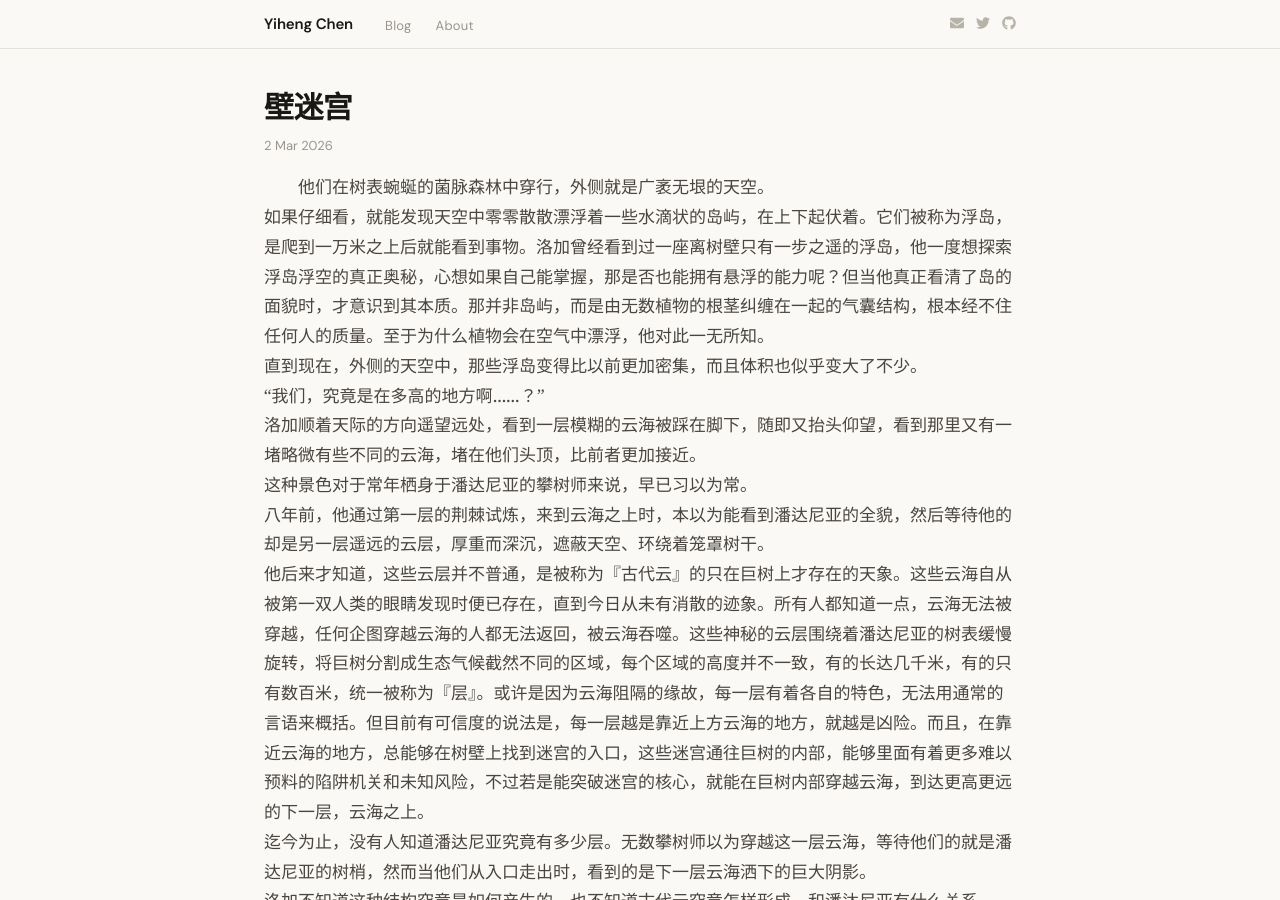
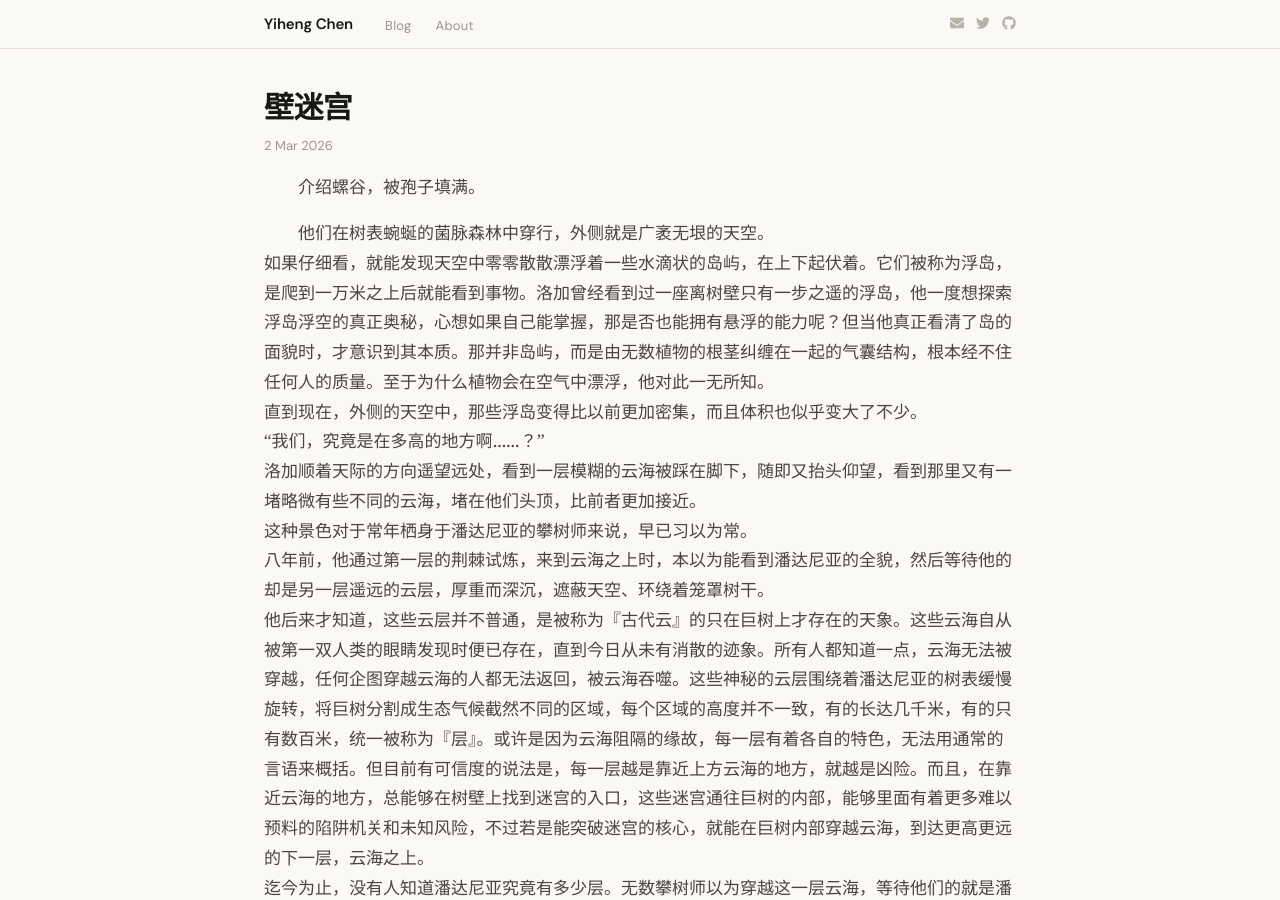
Before and after one commit to yihenc/yihenc.github.io, a Jekyll site: the page built from _posts/2026-03-02-壁迷宫.md, in a window 1280 px wide and 900 px high. Built offline with Jekyll 4.4.1, drawn with Linux system fonts in a browser that asks for light colours; nearby versions of some CDN libraries.

Commit message:
Update: 壁迷宫

```diff
--- a/_posts/2026-03-02-壁迷宫.md
+++ b/_posts/2026-03-02-壁迷宫.md
@@ -3,6 +3,8 @@ layout: post
 title: "壁迷宫"
 date: 2026-03-02 00:00 +0000
 ---
+介绍螺谷，被孢子填满。
+
 他们在树表蜿蜒的菌脉森林中穿行，外侧就是广袤无垠的天空。
 如果仔细看，就能发现天空中零零散散漂浮着一些水滴状的岛屿，在上下起伏着。它们被称为浮岛，是爬到一万米之上后就能看到事物。洛加曾经看到过一座离树壁只有一步之遥的浮岛，他一度想探索浮岛浮空的真正奥秘，心想如果自己能掌握，那是否也能拥有悬浮的能力呢？但当他真正看清了岛的面貌时，才意识到其本质。那并非岛屿，而是由无数植物的根茎纠缠在一起的气囊结构，根本经不住任何人的质量。至于为什么植物会在空气中漂浮，他对此一无所知。
 直到现在，外侧的天空中，那些浮岛变得比以前更加密集，而且体积也似乎变大了不少。
```
